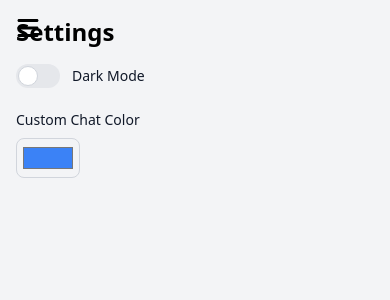
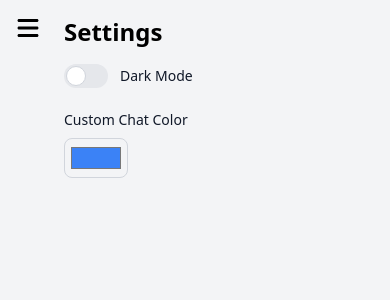
Before and after one commit to Halivagyok/mesa, a React (Vite) app: page /settings in a window 390 px wide. Shown: the top 300 px of the page. Built offline with nearby package versions, Linux system fonts and the light colour scheme; no server answers; the database is empty; sample sign-in values are in the browser's storage.

Commit message:
fix: Adjust Settings page padding to prevent hamburger menu overlap and refine hamburger menu icon color logic in dark mode

```diff
--- a/src/components/Navigation.jsx
+++ b/src/components/Navigation.jsx
@@ -63,7 +63,7 @@ export function Navigation() {
   if (isMobile) {
     return (
       <>
-        <button onClick={toggleSidebar} className={`fixed top-4 left-4 z-20 ${isOpen ? 'text-white' : (isDarkMode ? 'text-white' : 'text-black')}`}>
+        <button onClick={toggleSidebar} className={`fixed top-4 left-4 z-20 ${isOpen ? 'text-white' : 'text-black dark:text-white'}`}>
           {isOpen ? <FaXmark size={24} /> : <FaBars size={24} />}
         </button>
         {isOpen && (
--- a/src/pages/Settings.jsx
+++ b/src/pages/Settings.jsx
@@ -9,7 +9,7 @@ export default function Settings() {
   };
 
   return (
-    <div className="p-4 text-black dark:text-white">
+    <div className="p-4 pl-16 text-black dark:text-white">
       <h1 className="text-2xl font-bold mb-4">Settings</h1>
 
       <div className="mb-4">
```
